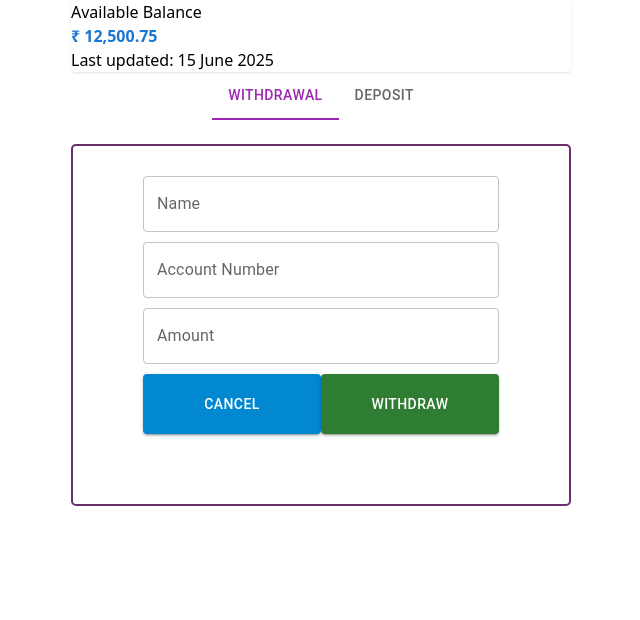
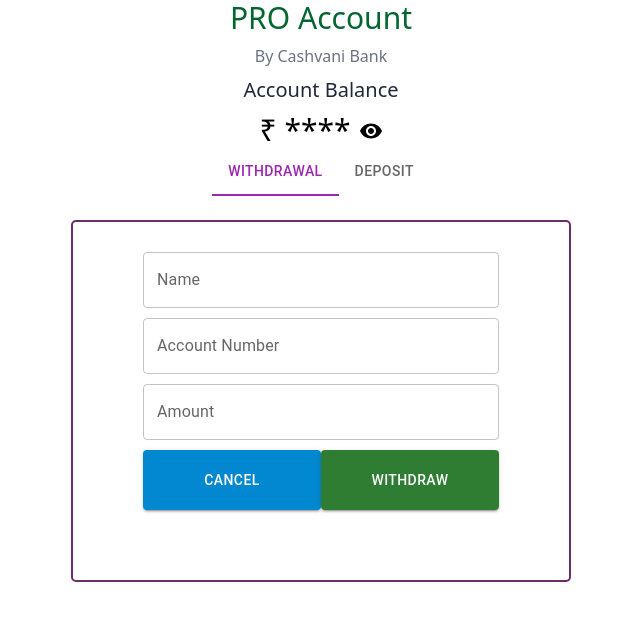
Before and after one commit to shanishaju/E-Bank, a React (Vite) app in the folder MyBank/: page /account in a window 1280 px wide. Shown: the top 620 px of the page, without its empty margins (319-959 px from the left). Built offline with nearby package versions, Linux system fonts and the light colour scheme.

Commit message:
Created BalanceCard component with toggle visibility

```diff
--- a/MyBank/package.json
+++ b/MyBank/package.json
@@ -12,6 +12,7 @@
   "dependencies": {
     "@emotion/react": "^11.14.0",
     "@emotion/styled": "^11.14.0",
+    "@mui/icons-material": "^7.1.1",
     "@mui/lab": "^6.0.0-beta.25",
     "@mui/material": "^6.4.2",
     "@mui/x-date-pickers": "^7.25.0",
--- /dev/null
+++ b/MyBank/src/components/BalanceCard.jsx
@@ -0,0 +1,43 @@
+import React from 'react'
+import { Visibility, VisibilityOff } from '@mui/icons-material';
+import { useEffect, useState } from 'react'
+
+
+
+function BalanceCard() {
+    const [showBalance, setShowBalance] = useState(false);
+    const [balance, setBalance] = useState("0.00");
+    useEffect(() => {
+        const userData = sessionStorage.getItem("existinguser");
+        // console.log(userData);
+
+        if (userData) {
+            const parseData = JSON.parse(userData)
+            // console.log(parseData.balance);
+            setBalance(parseData.balance)
+        }
+
+    }, []);
+
+    const toggleBalanceVisibility = () => {
+        setShowBalance(prev => !prev);
+    };
+
+
+    return (
+        <div className='flex flex-col items-center justify-center gap-2 p-4'>
+            <h3 className='text-green-800 text-3xl'>PRO Account</h3>
+            <h3 className='text-gray-500'>By Cashvani Bank</h3>
+            <h3 className='text-gray-800 text-xl'>Account Balance</h3>
+
+            <div className='flex items-center gap-2'>
+                <p className='text-3xl m-0'>₹ {showBalance ? balance: '****'}</p>
+                <button className='bg-transparent border-0' onClick={toggleBalanceVisibility}>
+                    {showBalance ? <VisibilityOff />: <Visibility/>}
+                </button>
+            </div>
+        </div>
+    )
+}
+
+export default BalanceCard
--- a/MyBank/src/pages/Employee.jsx
+++ b/MyBank/src/pages/Employee.jsx
@@ -4,6 +4,7 @@ import Tab from '@mui/material/Tab';
 import Box from '@mui/material/Box';
 import Typography from '@mui/material/Typography';
 import { Button, Select, TextField } from '@mui/material';
+import BalanceCard from '../components/BalanceCard';
 
 // Define a11yProps function
 function a11yProps(index) {
@@ -41,11 +42,7 @@ function Employee() {
     return (
         <>
 
-        <div className='balance-card bg-light p-4 rounded shadow mb-4' style={{ width: '500px', margin: '0 auto' }}>
-            <h5 className='text-muted'>Available Balance</h5>
-            <h2 style={{ color: '#1976d2', fontWeight: 'bold' }}>₹ 12,500.75</h2>
-            <p className='text-secondary'>Last updated: 15 June 2025</p>
-        </div>
+           <BalanceCard/>
 
             <div className='maindiv'>
 
```
Also changed, not shown: 1 other file (tests, documents, lock files or other folders).
